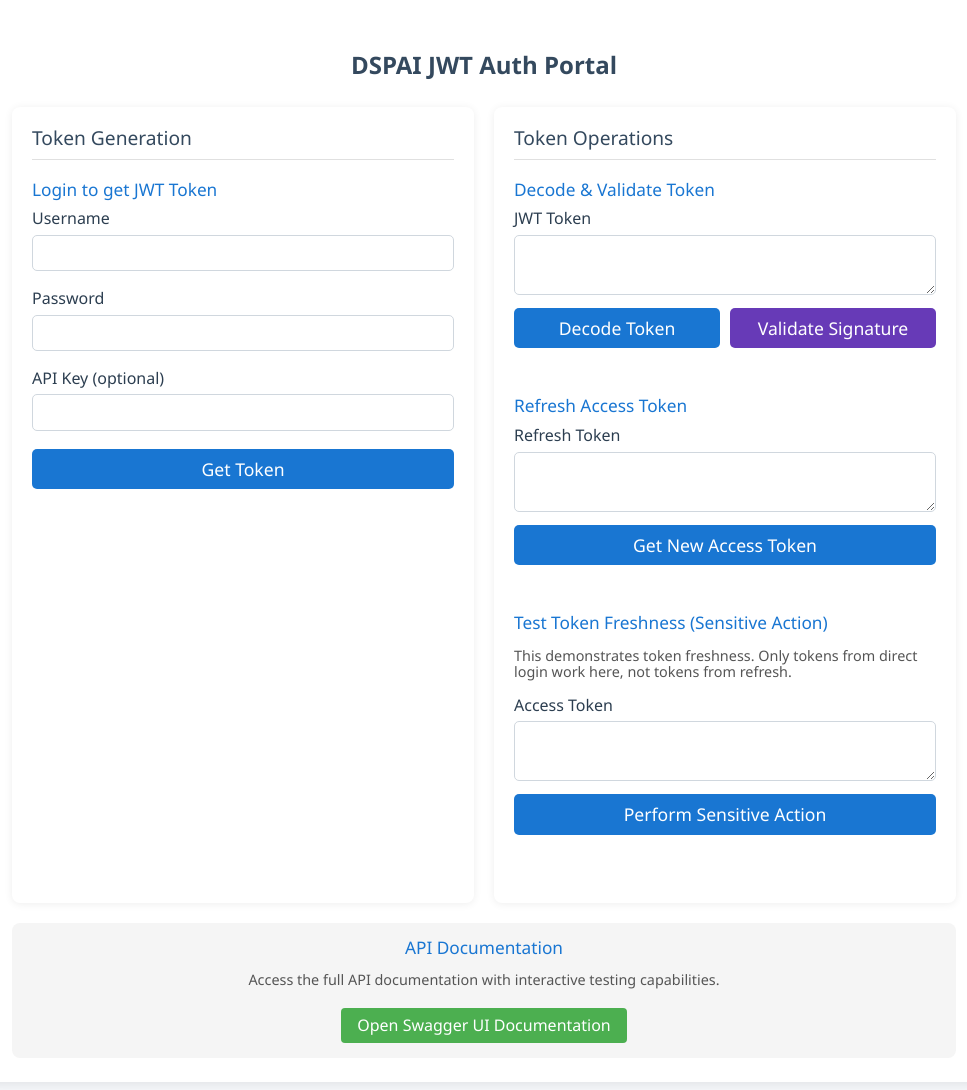
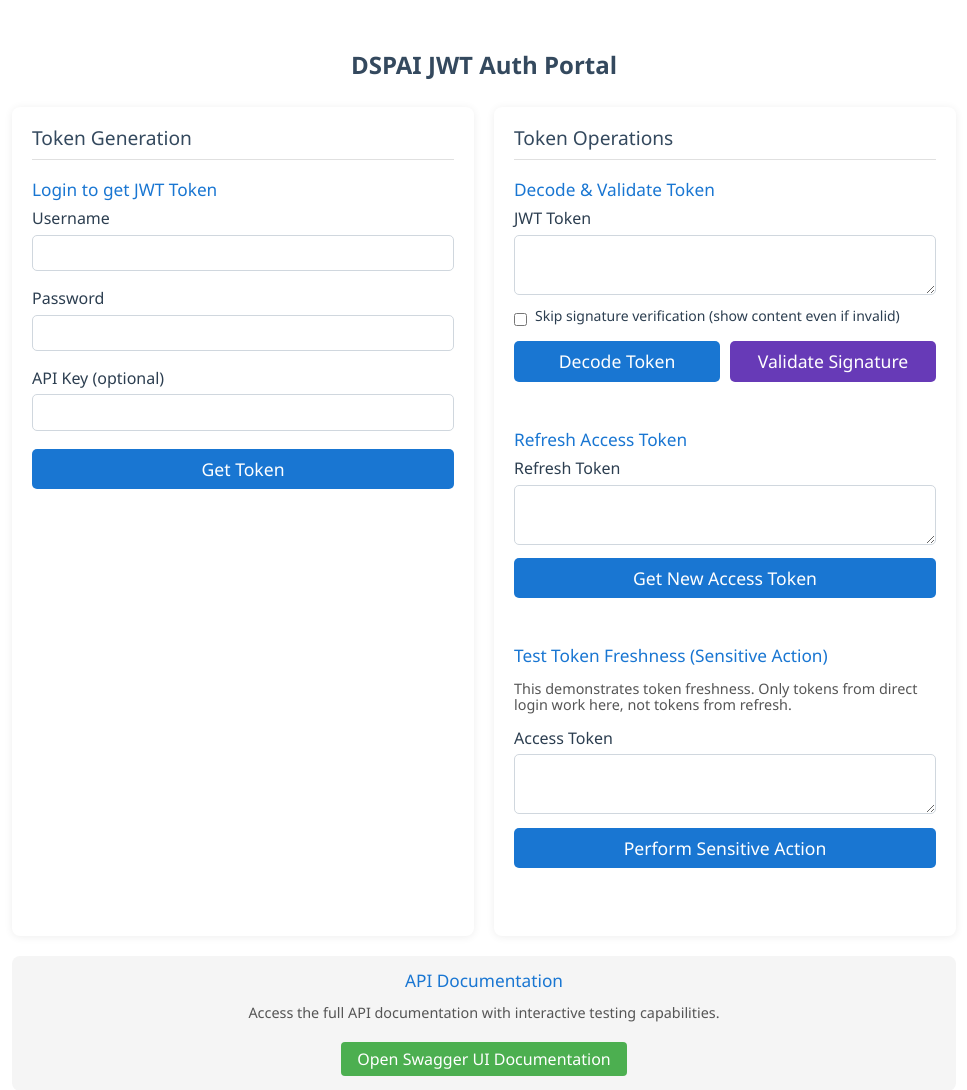
Before and after one commit to nirb28/dsp_ai_jwt, a Flask app: page / in a window 1280 px wide. Shown: the part 49-1139 px from the top of the page, without its empty margins (156-1123 px from the left). Run offline with Flask 3, Linux system fonts and the light colour scheme; some libraries are stand-ins or nearby versions.

Commit message:
feat: add JWT debug mode and web interface for token management

```diff
--- a/app.py
+++ b/app.py
@@ -210,11 +210,30 @@ def decode():
     if not token:
         return jsonify({"error": "Missing token"}), 400
 
+    skip_verification = request.json.get('skipVerification', False)
+
     try:
-        decoded = decode_token(token)
-        return jsonify(decoded), 200
+        # First attempt standard verification
+        try:
+            decoded = decode_token(token)
+            return jsonify(decoded), 200
+        except Exception as e:
+            # If verification fails and skipVerification is enabled, try decoding without verification
+            if skip_verification:
+                # Decode without verification for debugging purposes
+                try:
+                    import jwt
+                    decoded = jwt.decode(token, options={"verify_signature": False})
+                    decoded["warning"] = "Token signature verification was skipped! This token may not be valid."
+                    return jsonify(decoded), 200
+                except Exception as inner_e:
+                    # If even non-verified decoding fails, it's likely not a valid JWT format
+                    return jsonify({"error": f"Invalid token format: {str(inner_e)}"}), 400
+            else:
+                # If not skipping verification, return the original error
+                return jsonify({"error": str(e)}), 400
     except Exception as e:
-        return jsonify({"error": str(e)}), 400
+        return jsonify({"error": f"Unexpected error: {str(e)}"}), 500
 
 @app.route('/validate', methods=['POST'])
 def validate_token():
@@ -514,6 +533,7 @@ def request_debug_info():
     """
     Endpoint that returns detailed information about the current request and response.
     Useful for debugging HTTP interactions and API testing.
+    Will attempt to decode JWT tokens even if verification fails.
     """
     # Collect request information
     request_info = {
@@ -528,9 +548,36 @@ def request_debug_info():
         "remote_addr": request.remote_addr,
     }
 
+    # Check for JWT token in Authorization header
+    jwt_info = {}
+    auth_header = request.headers.get('Authorization', '')
+    if auth_header and auth_header.startswith('Bearer '):
+        token = auth_header.split(' ')[1]
+        jwt_info["token"] = token
+
+        # Try to decode the token without verification
+        try:
+            # First attempt standard verification
+            try:
+                decoded = jwt.decode(token, app.config['JWT_SECRET_KEY'], algorithms=[app.config['JWT_ALGORITHM']])
+                jwt_info["decoded"] = decoded
+                jwt_info["verified"] = True
+            except Exception as e:
+                # If verification fails, try decoding without verification
+                jwt_info["verification_error"] = str(e)
+                jwt_info["verified"] = False
+                jwt_info["warning"] = "Token signature verification failed! Showing unverified token contents."
+
+                # Decode without verification
+                decoded = jwt.decode(token, options={"verify_signature": False})
+                jwt_info["decoded"] = decoded
+        except Exception as e:
+            jwt_info["error"] = f"Failed to decode token: {str(e)}"
+
     # Create response with detailed information
     response_data = {
         "request_info": request_info,
+        "jwt_info": jwt_info if jwt_info else None,
         "response_info": {
             "status_code": 200,
             "timestamp": str(datetime.now())
--- a/templates/index.html
+++ b/templates/index.html
@@ -334,6 +334,10 @@
                     <form id="decodeForm">
                         <label for="jwt_token">JWT Token</label>
                         <textarea id="jwt_token" name="jwt_token" required></textarea>
+                        <div style="display: flex; align-items: center; margin-bottom: 10px;">
+                            <input type="checkbox" id="skipVerification" name="skipVerification">
+                            <label for="skipVerification" style="margin-left: 8px; font-size: 14px;">Skip signature verification (show content even if invalid)</label>
+                        </div>
                         <div style="display: flex; gap: 10px;">
                             <button type="submit" style="flex: 1;">Decode Token</button>
                             <button type="button" onclick="validateToken()" style="flex: 1; background: #673ab7;">Validate Signature</button>
@@ -564,11 +568,12 @@
             document.getElementById('decodeError').style.display = 'none';
             document.getElementById('validateResult').style.display = 'none';
             const token = document.getElementById('jwt_token').value;
+            const skipVerification = document.getElementById('skipVerification').checked;
             try {
                 const resp = await fetch('/decode', {
                     method: 'POST',
                     headers: { 'Content-Type': 'application/json' },
-                    body: JSON.stringify({ token })
+                    body: JSON.stringify({ token, skipVerification })
                 });
                 const data = await resp.json();
                 if (resp.ok) {
```
